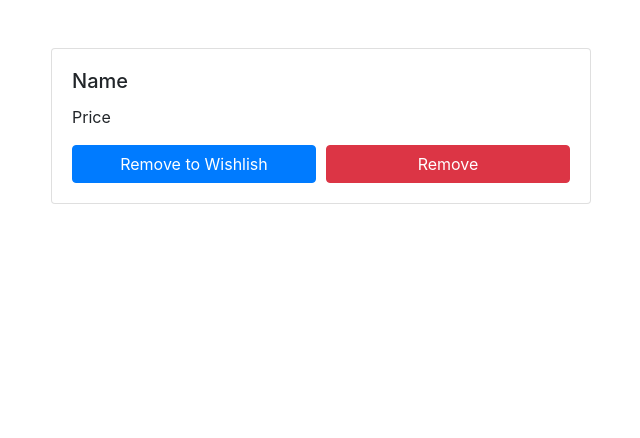
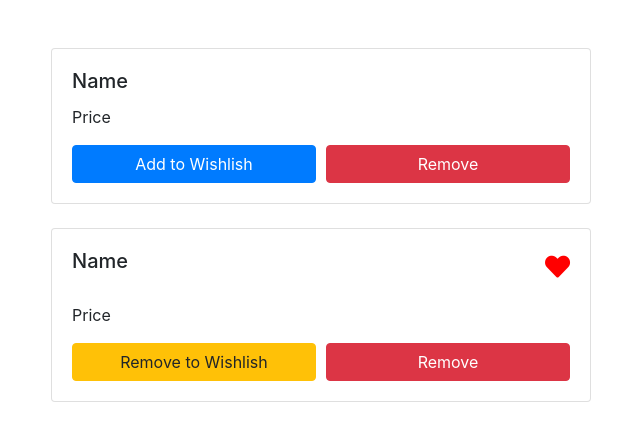
Before and after one commit to huongbee/angular1602, an Angular app: page / in a window 1280 px wide. Shown: the top 438 px of the page, without its empty margins (319-959 px from the left). Built offline with nearby package versions, Linux system fonts and the light colour scheme.

Commit message:
wishlish

```diff
--- a/src/app/product/product.component.css
+++ b/src/app/product/product.component.css
@@ -4,3 +4,14 @@
 .button a:first-child{
     margin-right: 10px
 }
+.name h5{
+    width: 80%;
+    float: left;
+}
+.name p{
+    width: 20%;
+    float: left;
+    text-align: right;
+    color: red;
+    font-size: 25px
+}
--- a/src/app/product/product.component.html
+++ b/src/app/product/product.component.html
@@ -7,12 +7,28 @@
               <h5 class="card-title">Name</h5>
               <p class="card-text">Price</p>
               <div class="button">
-                  <!-- <a href="#" class="btn btn-primary">Add to Wishlish</a> -->
-                  <a href="#" class="btn btn-primary">Remove to Wishlish</a>
+                  <a href="#" class="btn btn-primary">Add to Wishlish</a>
+                  <!-- <a href="#" class="btn btn-warning">Remove to Wishlish</a> -->
                   <a href="#" class="btn btn-danger">Remove</a>
               </div>
             </div>
-          </div>
+        </div>
+        <br>
+        <div class="card">
+            <div class="card-body">
+              <div class="name">
+                  <h5 class="card-title">Name</h5>
+                  <p><i class="fas fa-heart"></i></p>
+              </div>
+
+              <p class="card-text">Price</p>
+              <div class="button">
+                  <!-- <a href="#" class="btn btn-primary">Add to Wishlish</a> -->
+                  <a href="#" class="btn btn-warning">Remove to Wishlish</a>
+                  <a href="#" class="btn btn-danger">Remove</a>
+              </div>
+            </div>
+        </div>
     </div>
   </div>
 </div>
--- a/src/index.html
+++ b/src/index.html
@@ -8,6 +8,7 @@
   <meta name="viewport" content="width=device-width, initial-scale=1">
   <link rel="icon" type="image/x-icon" href="favicon.ico">
   <link rel="stylesheet" href="https://stackpath.bootstrapcdn.com/bootstrap/4.3.1/css/bootstrap.min.css">
+  <link rel="stylesheet" href="https://use.fontawesome.com/releases/v5.8.1/css/all.css">
 </head>
 <body>
   <!-- <app-root></app-root> -->
```
